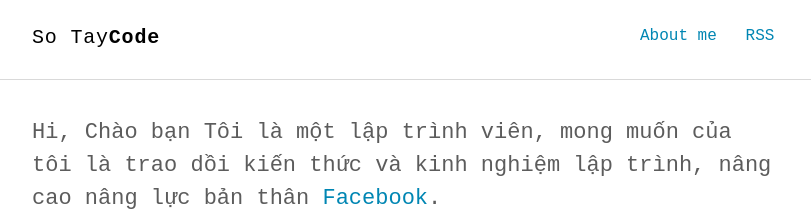
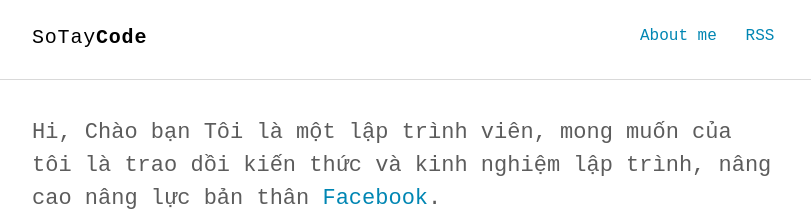
Before and after one commit to sotaycode/notecode, a Jekyll site: the page built from index.html, in a window 1280 px wide. Shown: the top 218 px of the page, without its empty margins (232-1043 px from the left). Built offline with Jekyll 4.4.1, drawn with Linux system fonts in a browser that asks for light colours; some web fonts are replaced.

Commit message:
Change name title

```diff
--- a/_config.yml
+++ b/_config.yml
@@ -1,5 +1,5 @@
 # Site settings
-title_left    : "So Tay"
+title_left    : "SoTay"
 title_right   : "Code" # default: ""
 description   : "Blog of Note."
 keywords      : "Jekyll, Java, Code, Note"
```
Also changed, not shown: .travis.yml (added), 1 other file.
